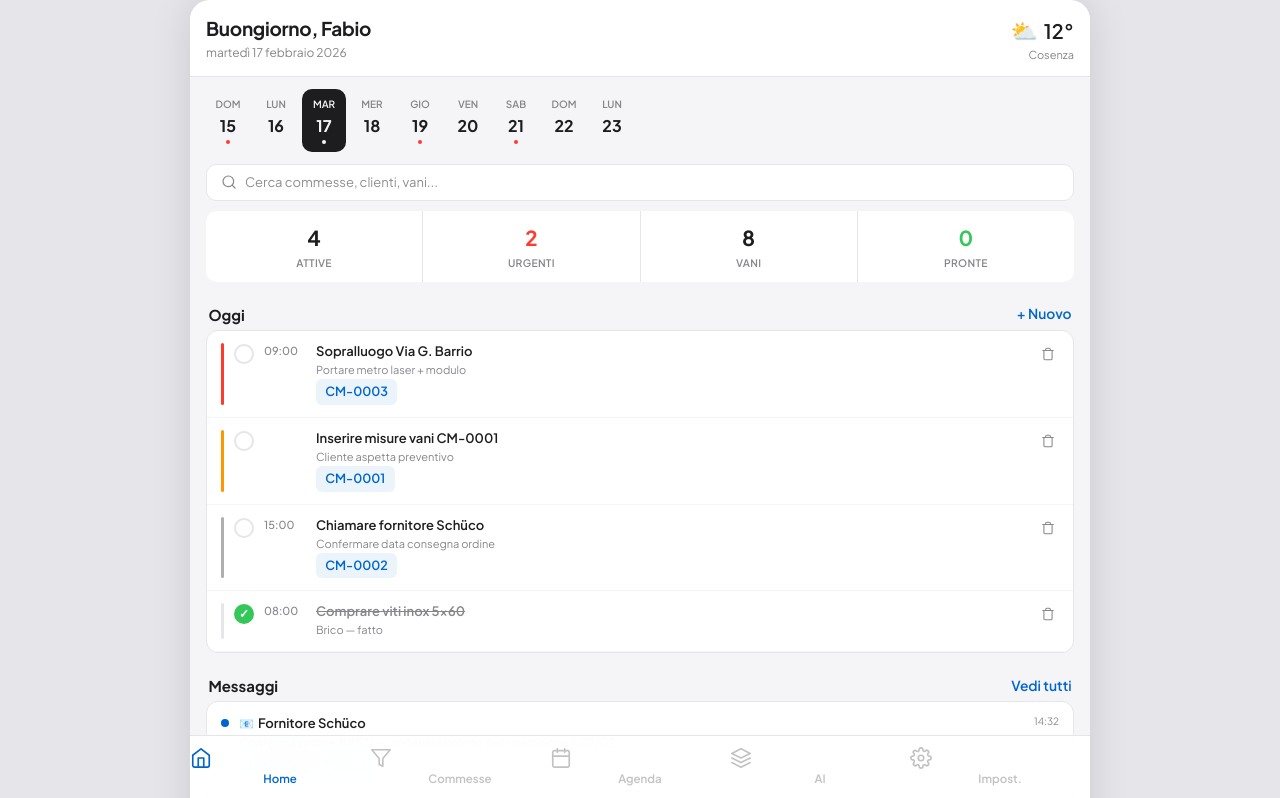
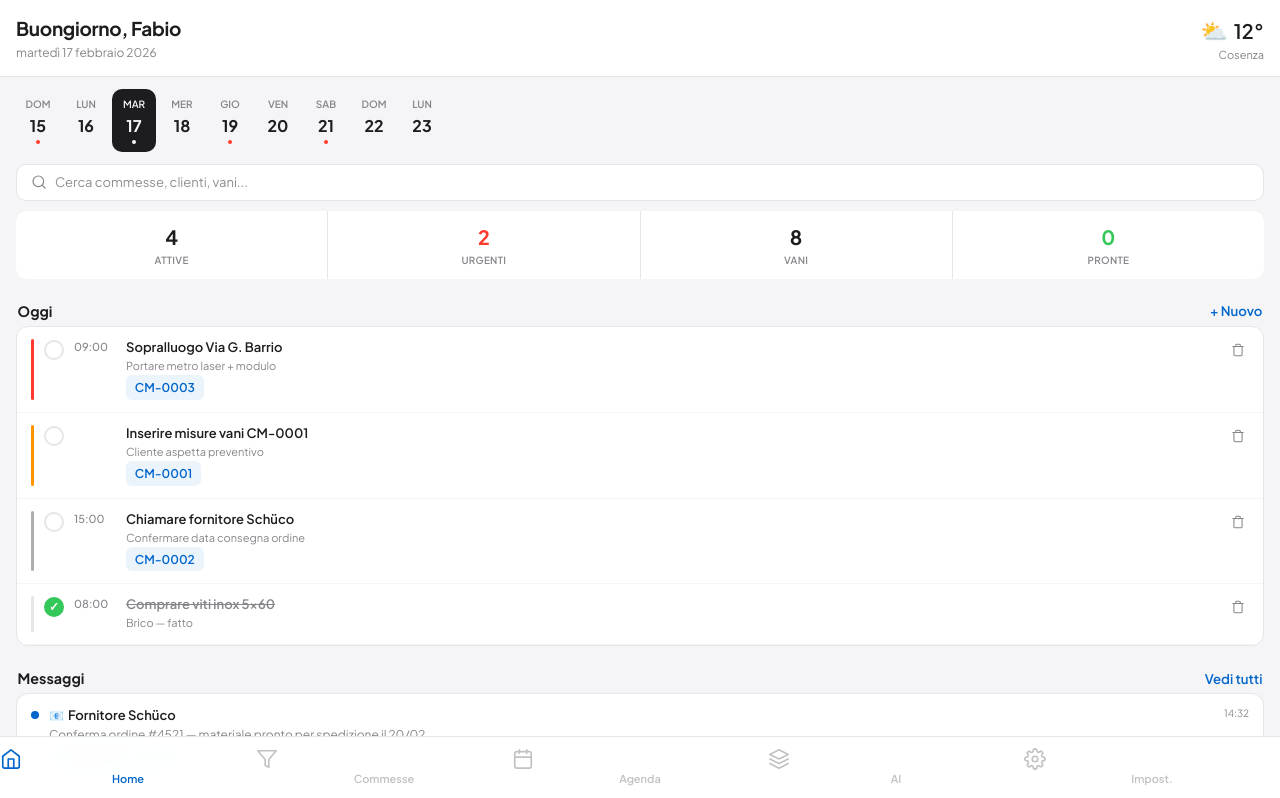
Before and after one commit to cozzafa-code/MASTRO-, a Next.js app: page / in a window 1280 px wide. Shown: the top 798 px of the page. Built offline with nearby package versions, Linux system fonts and the light colour scheme.

Commit message:
full width responsive

```diff
--- a/src/app/(app)/page.jsx
+++ b/src/app/(app)/page.jsx
@@ -336,7 +336,6 @@ export default function MastroMisure() {
   }, []);
   const isTablet = winW >= 768;
   const isDesktop = winW >= 1024;
-  const appMaxW = isDesktop ? 900 : isTablet ? 700 : 430;
 
   const goBack = () => {
     if (showRiepilogo) { setShowRiepilogo(false); return; }
@@ -546,9 +545,9 @@ export default function MastroMisure() {
   };
 
   /* ═══════ STYLES ═══════ */
-  const fs = isDesktop ? 1.15 : isTablet ? 1.08 : 1; // font scale
+  const fs = isDesktop ? 1.1 : isTablet ? 1.05 : 1;
   const S = {
-    app: { fontFamily: FF, background: T.bg, color: T.text, maxWidth: appMaxW, margin: "0 auto", minHeight: "100vh", position: "relative", WebkitFontSmoothing: "antialiased", transition: "max-width 0.3s" },
+    app: { fontFamily: FF, background: T.bg, color: T.text, width: "100%", minHeight: "100vh", position: "relative", WebkitFontSmoothing: "antialiased" },
     header: { padding: `${14*fs}px ${16*fs}px ${12*fs}px`, background: T.card, borderBottom: `1px solid ${T.bdr}`, display: "flex", alignItems: "center", gap: 10 },
     headerTitle: { fontSize: 19*fs, fontWeight: 700, letterSpacing: -0.3, color: T.text },
     headerSub: { fontSize: 12*fs, color: T.sub, marginTop: 1 },
@@ -566,11 +565,11 @@ export default function MastroMisure() {
     select: { width: "100%", padding: `${10*fs}px ${12*fs}px`, borderRadius: 8, border: `1px solid ${T.bdr}`, background: T.card, fontSize: 14*fs, color: T.text, outline: "none", fontFamily: FF, boxSizing: "border-box" },
     btn: { width: "100%", padding: `${14*fs}px`, borderRadius: 10, border: "none", background: T.acc, color: "#fff", fontSize: 15*fs, fontWeight: 700, cursor: "pointer", fontFamily: FF },
     btnCancel: { width: "100%", padding: `${12*fs}px`, borderRadius: 10, border: "none", background: "none", color: T.sub, fontSize: 14*fs, fontWeight: 600, cursor: "pointer", fontFamily: FF },
-    tabBar: { position: "fixed", bottom: 0, left: "50%", transform: "translateX(-50%)", width: "100%", maxWidth: appMaxW, background: T.card + "ee", backdropFilter: "blur(20px)", borderTop: `1px solid ${T.bdr}`, display: "flex", padding: `${6*fs}px 0 ${8*fs}px`, zIndex: 100, transition: "max-width 0.3s" },
+    tabBar: { position: "fixed", bottom: 0, left: 0, right: 0, width: "100%", background: T.card + "ee", backdropFilter: "blur(20px)", borderTop: `1px solid ${T.bdr}`, display: "flex", padding: `${6*fs}px 0 ${8*fs}px`, zIndex: 100 },
     tabItem: (active) => ({ flex: 1, textAlign: "center", padding: "4px 0", cursor: "pointer", opacity: active ? 1 : 0.5, transition: "opacity 0.15s" }),
     tabLabel: (active) => ({ fontSize: 10*fs, fontWeight: 600, color: active ? T.acc : T.sub, marginTop: 1 }),
     modal: { position: "fixed", top: 0, left: 0, right: 0, bottom: 0, background: "rgba(0,0,0,0.4)", zIndex: 200, display: "flex", justifyContent: "center", alignItems: "flex-end" },
-    modalInner: { background: T.card, borderRadius: "16px 16px 0 0", width: "100%", maxWidth: appMaxW, padding: `${20*fs}px ${16*fs}px ${30*fs}px`, maxHeight: "85vh", overflowY: "auto" },
+    modalInner: { background: T.card, borderRadius: "16px 16px 0 0", width: "100%", maxWidth: isDesktop ? 600 : 500, padding: `${20*fs}px ${16*fs}px ${30*fs}px`, maxHeight: "85vh", overflowY: "auto" },
     modalTitle: { fontSize: 17*fs, fontWeight: 700, marginBottom: 16, color: T.text },
     fieldLabel: { fontSize: 12*fs, fontWeight: 600, color: T.sub, marginBottom: 4, display: "block" },
     pipeStep: (done, current) => ({ display: "flex", flexDirection: "column", alignItems: "center", minWidth: 52, cursor: "pointer" }),
@@ -915,8 +914,8 @@ export default function MastroMisure() {
           <input style={{ ...S.input, flex: 1 }} placeholder="Cerca commessa..." value={searchQ} onChange={e => setSearchQ(e.target.value)} />
         </div>
 
-        <div style={isTablet ? { display: "grid", gridTemplateColumns: "1fr 1fr", gap: 8, padding: "0 16px" } : {}}>
-          {filtered.map(c => renderCMCard(c, isTablet))}
+        <div style={isDesktop ? { display: "grid", gridTemplateColumns: "1fr 1fr 1fr", gap: 8, padding: "0 16px" } : isTablet ? { display: "grid", gridTemplateColumns: "1fr 1fr", gap: 8, padding: "0 16px" } : {}}>
+          {filtered.map(c => renderCMCard(c, isTablet || isDesktop))}
         </div>
       </div>
     );
@@ -1030,7 +1029,7 @@ export default function MastroMisure() {
           <div style={S.sectionTitle}>Vani ({c.vani.length})</div>
           <button style={S.sectionBtn} onClick={() => setShowModal("vano")}>+ Nuovo vano</button>
         </div>
-        <div style={{ padding: "0 16px", ...(isTablet && c.vani.length > 0 ? { display: "grid", gridTemplateColumns: "1fr 1fr", gap: 8 } : {}) }}>
+        <div style={{ padding: "0 16px", ...((isTablet || isDesktop) && c.vani.length > 0 ? { display: "grid", gridTemplateColumns: isDesktop ? "1fr 1fr 1fr" : "1fr 1fr", gap: 8 } : {}) }}>
           {c.vani.length === 0 ? (
             <div onClick={() => setShowModal("vano")} style={{ padding: "20px", textAlign: "center", background: T.card, borderRadius: T.r, border: `1px dashed ${T.bdr}`, cursor: "pointer", color: T.sub, fontSize: 13 }}>
               Nessun vano. Tocca per aggiungerne uno.
@@ -2435,16 +2434,10 @@ export default function MastroMisure() {
       <link href={FONT} rel="stylesheet" />
       <style>{`
         * { box-sizing: border-box; }
-        body { margin: 0; background: ${isDesktop ? '#e5e5ea' : isTablet ? '#f0f0f5' : T.bg}; }
-        @media (min-width: 768px) {
-          .mastro-app-wrap { box-shadow: 0 0 40px rgba(0,0,0,0.12); border-radius: 16px; margin-top: 16px; margin-bottom: 16px; overflow: hidden; min-height: calc(100vh - 32px); }
-        }
-        @media (min-width: 1024px) {
-          .mastro-app-wrap { margin-top: 20px; margin-bottom: 20px; min-height: calc(100vh - 40px); border-radius: 20px; }
-        }
+        body { margin: 0; background: ${T.bg}; }
         input, select, textarea, button { font-size: inherit; }
       `}</style>
-      <div style={S.app} className="mastro-app-wrap">
+      <div style={S.app}>
         {/* Content */}
         {tab === "home" && !selectedCM && !selectedMsg && renderHome()}
         {tab === "commesse" && renderCommesse()}
@@ -2493,8 +2486,8 @@ export default function MastroMisure() {
             <div style={{ borderTop: `1px solid ${T.bdr}`, background: T.card }}>
               <div style={{ display: "flex", gap: 2, padding: "6px 16px 0" }}>
                 {["email", "whatsapp", "sms", "telegram"].map(ch => (
-                  <div key={ch} onClick={() => setReplyChannelX(ch)} style={{ padding: "4px 10px", borderRadius: "8px 8px 0 0", fontSize: 10, fontWeight: 700, cursor: "pointer", background: replyChannel === ch ? chCol[ch] + "18" : "transparent", color: replyChannel === ch ? chCol[ch] : T.sub, borderBottom: replyChannel === ch ? `2px solid ${chCol[ch]}` : "2px solid transparent" }}>
-                    {chIco[ch]} {ch}
+                  <div key={ch} onClick={() => setReplyChannelX(ch)} style={{ padding: "4px 8px", borderRadius: "8px 8px 0 0", fontSize: 14, cursor: "pointer", background: replyChannel === ch ? chCol[ch] + "18" : "transparent", borderBottom: replyChannel === ch ? `2px solid ${chCol[ch]}` : "2px solid transparent" }}>
+                    {chIco[ch]}
                   </div>
                 ))}
               </div>
```
